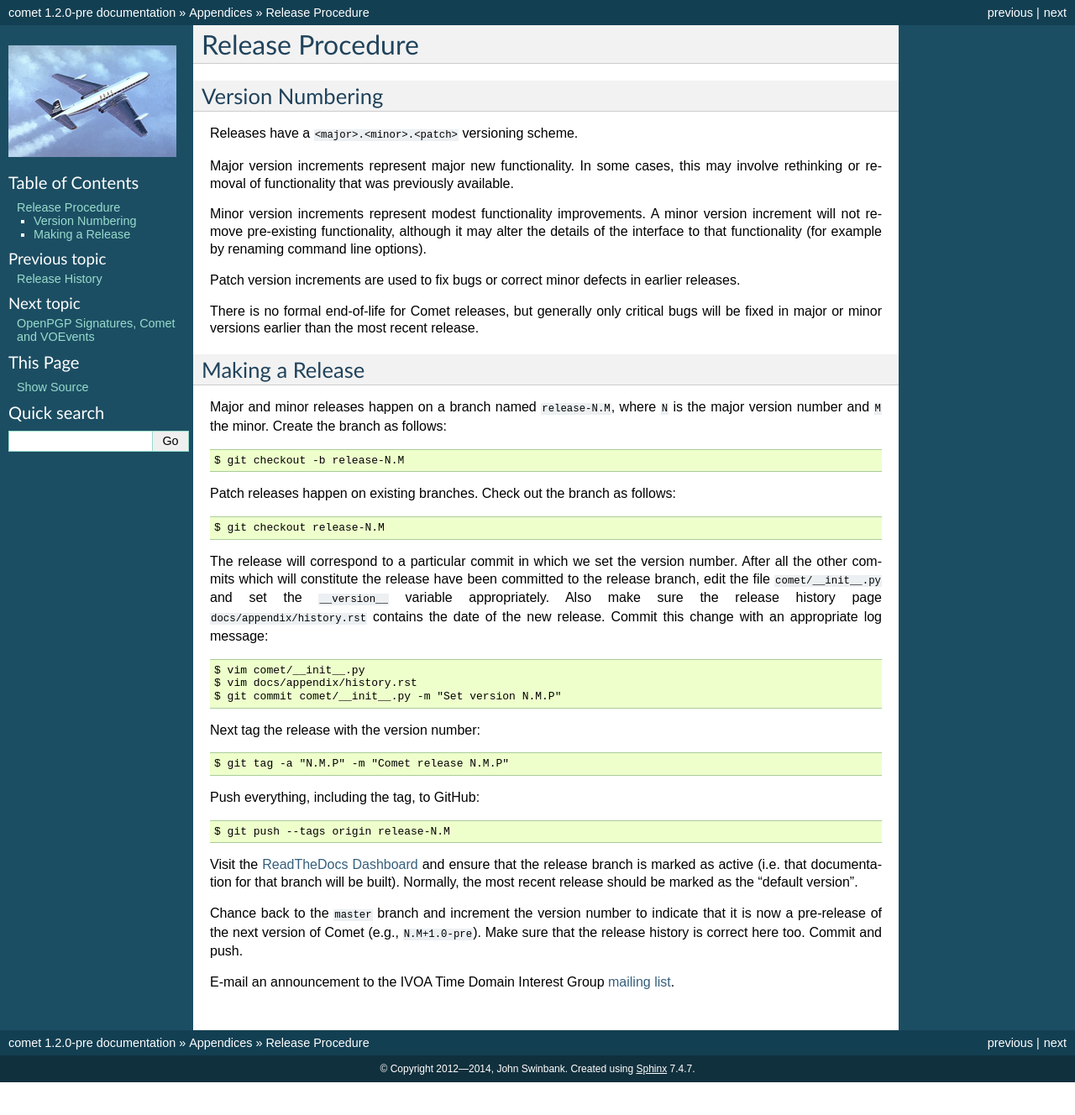
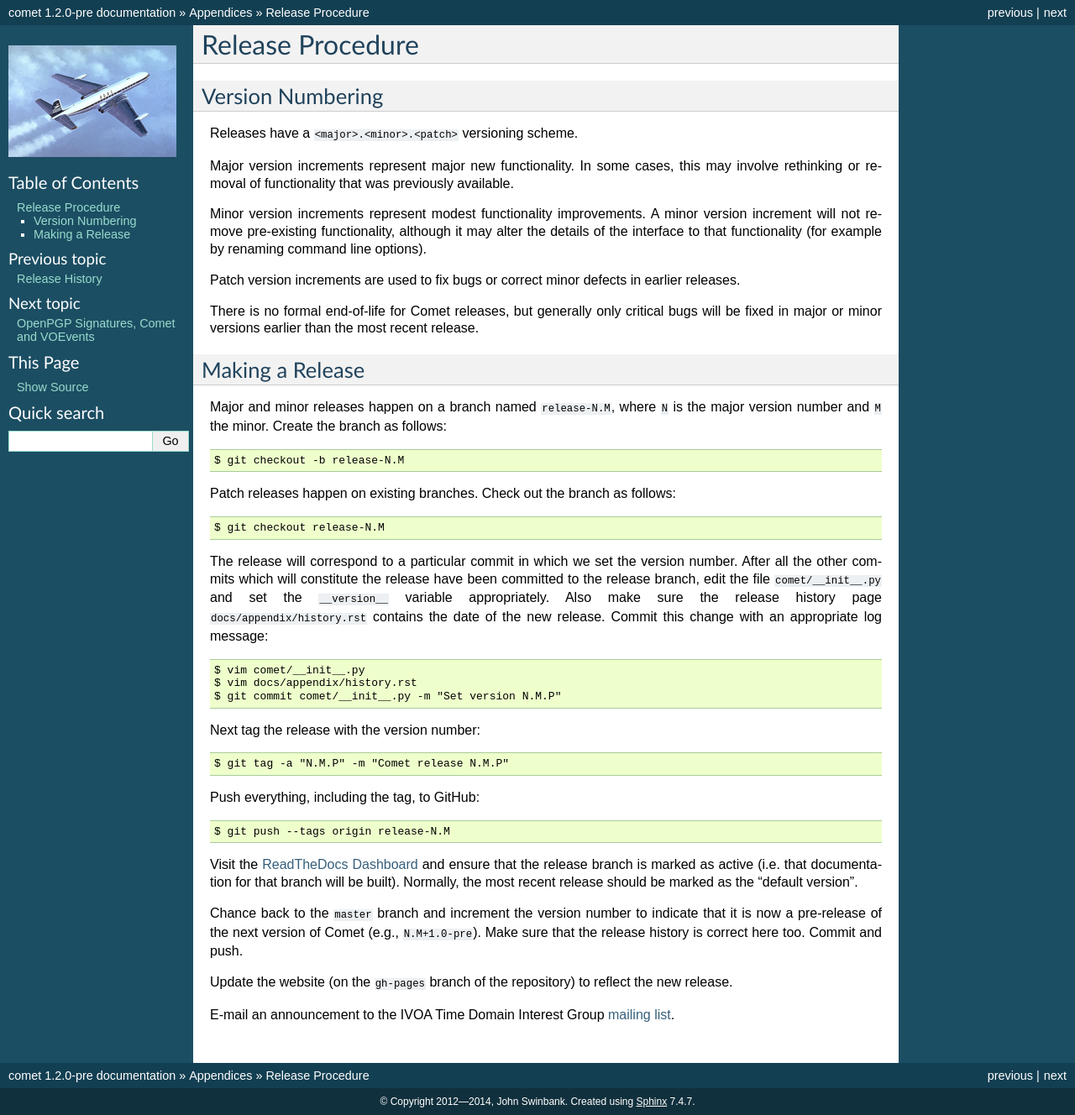
Before and after one commit to jdswinbank/Comet, a Sphinx documentation site: the page built from docs/appendix/release.rst, in a window 1280 px wide. Shown: the whole page at 84% size. Built offline with Sphinx 7.4.7, drawn with Linux system fonts in a browser that asks for light colours; before the commit the page ends 1289 px from its top, so only the background shows below that.

Commit message:
More release notes

```diff
--- a/docs/appendix/release.rst
+++ b/docs/appendix/release.rst
@@ -67,5 +67,8 @@ indicate that it is now a pre-release of the next version of Comet (e.g.,
 ``N.M+1.0-pre``). Make sure that the release history is correct here too.
 Commit and push.
 
+Update the website (on the ``gh-pages`` branch of the repository) to reflect
+the new release.
+
 E-mail an announcement to the IVOA Time Domain Interest Group `mailing list
 <http://www.ivoa.net/mailman/listinfo/voevent>`_.
```
